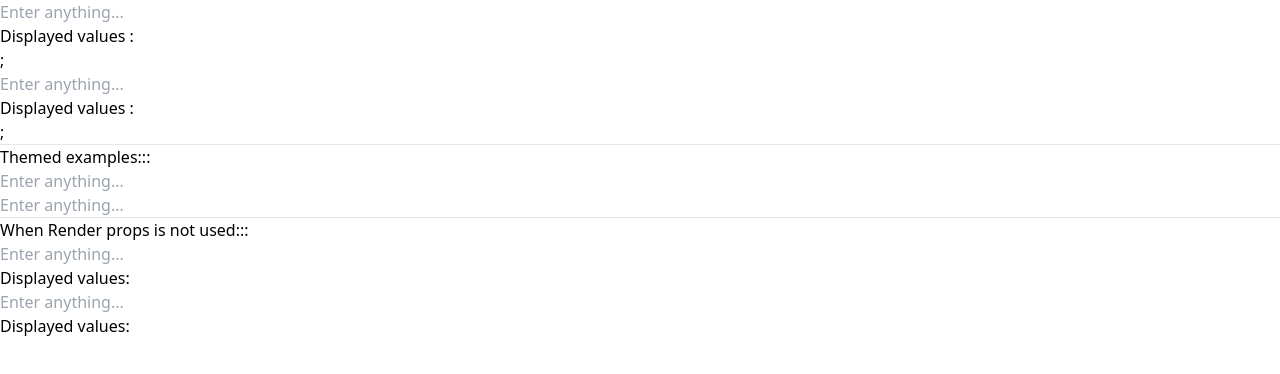
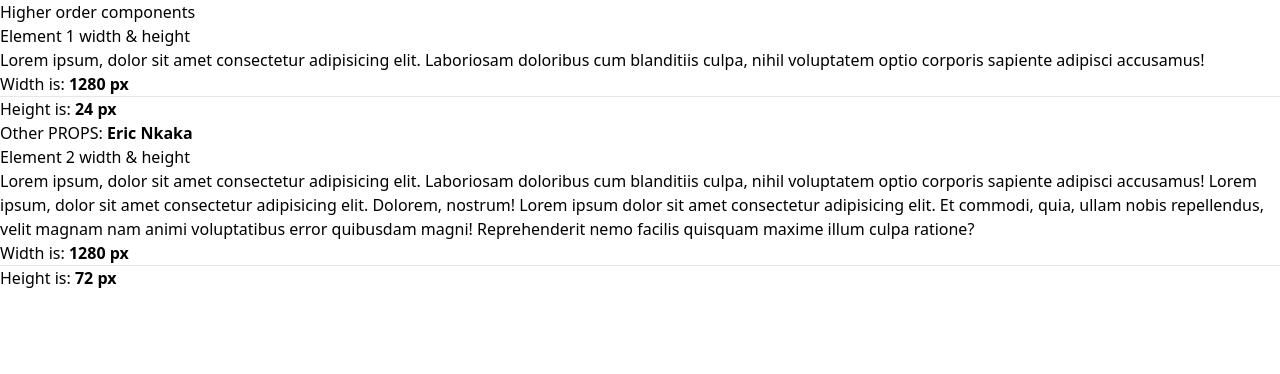
Before and after one commit to Nkaka23dev/React-strapi-playground, a React (Vite) app: page / in a window 1280 px wide. Shown: the top 374 px of the page. Built offline with nearby package versions, Linux system fonts and the light colour scheme.

Commit message:
feat: HOC

```diff
--- a/src/designPattern/HOC/Comp1.tsx
+++ b/src/designPattern/HOC/Comp1.tsx
@@ -1,28 +1,33 @@
-/* eslint-disable @typescript-eslint/no-explicit-any */
 import { forwardRef, Ref } from "react";
-import withDimensions from "./WithDimensions";
+import withDimensions, { DimensionsProps } from "./WithDimensions";
 
-export type Comp1Props = {
-  width: any;
-  height: any;
-  ref: Ref<any>;
-  adProps: string;
-};
-
-function Comp1({ width, height, adProps }: Comp1Props, ref: any) {
+function Comp(
+  { width, height, name }: Omit<DimensionsProps, "ref">,
+  ref: Ref<HTMLDivElement>
+) {
   return (
-    <div ref={ref} className="border-red-600 border-4 h-[140px] w-[401px]">
-      <h1>Hey I Comp1</h1>
+    <div>
+      <h1 className="text-lg font-semibold py-4 text-red-800">
+        Element 1 width & height
+      </h1>
+      <div
+        ref={ref}
+        className="w-[40rem] h-[10rem] border-red-500 border-4 p-5"
+      >
+        Lorem ipsum, dolor sit amet consectetur adipisicing elit. Laboriosam
+        doloribus cum blanditiis culpa, nihil voluptatem optio corporis sapiente
+        adipisci accusamus!
+      </div>
       <p>
-        My width is: <b className="text-blue-500">{width}</b>
+        Width is: <b className="text-red-800">{width} px</b>
+        <hr />
+        Height is: <b className="text-red-800">{height} px</b>
+        <br />
+        Other PROPS: <b className="text-green-800">{name} </b>
       </p>
-      <p>
-        My Height is: <b className="text-blue-500">{height}</b>
-      </p>
-      <b>Checks::::{adProps}</b>
     </div>
   );
 }
 
-const NewComp1 = withDimensions(forwardRef(Comp1));
-export default NewComp1;
+const Comp1 = withDimensions(forwardRef(Comp));
+export default Comp1;
--- a/src/designPattern/HOC/Comp2.tsx
+++ b/src/designPattern/HOC/Comp2.tsx
@@ -1,16 +1,35 @@
-/* eslint-disable @typescript-eslint/no-explicit-any */
-import { forwardRef } from "react";
-import { Comp1Props } from "./Comp1";
-import withDimensions from "./WithDimensions";
+import { forwardRef, Ref } from "react";
+import withDimensions, { DimensionsProps } from "./WithDimensions";
 
-function Comp2({ width, height }: Comp1Props, ref: any) {
+function Comp(
+  { width, height }: Omit<DimensionsProps, "ref">,
+  ref: Ref<HTMLDivElement>
+) {
   return (
-    <div ref={ref} className="border-8 border-green-600">
-      <h1 className="">Height is:: {height}</h1>
-      <h1>Width is:: {width}</h1>
+    <div>
+      <h1 className="text-lg font-semibold py-4 text-blue-800">
+        Element 2 width & height
+      </h1>
+      <div
+        ref={ref}
+        className="w-[35rem] min-h-[1px] border-blue-500 border-4 p-5"
+      >
+        Lorem ipsum, dolor sit amet consectetur adipisicing elit. Laboriosam
+        doloribus cum blanditiis culpa, nihil voluptatem optio corporis sapiente
+        adipisci accusamus! Lorem ipsum, dolor sit amet consectetur adipisicing
+        elit. Dolorem, nostrum! Lorem ipsum dolor sit amet consectetur
+        adipisicing elit. Et commodi, quia, ullam nobis repellendus, velit
+        magnam nam animi voluptatibus error quibusdam magni! Reprehenderit nemo
+        facilis quisquam maxime illum culpa ratione?
+      </div>
+      <p>
+        Width is: <b className="text-blue-800">{width} px</b>
+        <hr />
+        Height is: <b className="text-blue-800">{height} px</b>
+      </p>
     </div>
   );
 }
 
-const Comp2HOC = withDimensions(forwardRef(Comp2));
-export default Comp2HOC;
+const Comp2 = withDimensions(forwardRef(Comp));
+export default Comp2;
--- /dev/null
+++ b/src/designPattern/HOC/HOCHome.tsx
@@ -0,0 +1,13 @@
+import Comp1 from "./Comp1";
+import Comp2 from "./Comp2";
+
+export default function HOCHome() {
+  return (
+    <div className="max-w-7xl mx-auto py-8">
+      <h1 className="font-semibold text-2xl pb-7">Higher order components</h1>
+      <Comp1 name="Eric Nkaka" />
+      <div className="py-5" />
+      <Comp2 />
+    </div>
+  );
+}
--- a/src/designPattern/HOC/WithDimensions.tsx
+++ b/src/designPattern/HOC/WithDimensions.tsx
@@ -1,20 +1,29 @@
 /* eslint-disable @typescript-eslint/no-explicit-any */
-import { ComponentType, useEffect, useRef, useState } from "react";
+import { LegacyRef, useEffect, useRef, useState } from "react";
 
-export default function withDimensions(Element: ComponentType<any>) {
-  return function WithDimension(props: any) {
-    const [height, setHeight] = useState(null);
-    const [width, setWidth] = useState(null);
+export type DimensionsProps = {
+  width: number;
+  height: number;
+  ref: LegacyRef<HTMLElement>;
+  name: string;
+};
 
-    const compRef = useRef<any>();
+export default function withDimensions(Component: any) {
+  return function WithDimensions(props: any) {
+    const [width, setWidth] = useState(0);
+    const [height, setHeight] = useState(0);
+
+    const refValue = useRef<HTMLElement>(null);
 
     useEffect(() => {
-      if (compRef.current) {
-        setWidth(compRef.current.offsetWidth);
-        setHeight(compRef.current.offsetHeight);
+      if (refValue.current) {
+        setWidth(refValue.current.offsetWidth);
+        setHeight(refValue.current.offsetHeight);
       }
-    }, [compRef]);
+    }, []);
 
-    return <Element ref={compRef} height={height} width={width} {...props} />;
+    return (
+      <Component ref={refValue} width={width} height={height} {...props} />
+    );
   };
 }
--- a/src/designPattern/RenderProps/Input.tsx
+++ /dev/null
@@ -1,25 +0,0 @@
-/* eslint-disable @typescript-eslint/no-explicit-any */
-import { useState } from "react";
-
-export default function Input({ displayContent }: any) {
-  const [value, setValue] = useState("");
-
-  const handleChanges = (e: React.ChangeEvent<HTMLInputElement>) => {
-    e.preventDefault();
-    setValue(e.target.value);
-  };
-
-  return (
-    <div className="max-w-4xl mx-auto py-5">
-      <input
-        type="text"
-        onChange={(e) => handleChanges(e)}
-        className="w-full  px-4 py-3 outline-none border-2 rounded-sm"
-        placeholder="Enter anything..."
-      />
-      <p className="py-3 flex gap-3">
-        Displayed values : {displayContent(value)}
-      </p>
-    </div>
-  );
-}
--- a/src/designPattern/RenderProps/RenderProps.tsx
+++ /dev/null
@@ -1,46 +0,0 @@
-import Input from "./Input";
-import ThemedInputExample from "./ThemedInputExample";
-import WhenIgnoredRenderProps from "./WhenIgnoredRenderProps";
-
-const displayContent = (value: string) => <div>{value}</div>;
-const boldedContent = (value: string) => (
-  <p className="font-bold  text-base">{value}</p>
-);
-
-export default function RenderProps() {
-  const lightTheme = {
-    input: "border-gray-300",
-    placeHolder: "placeholder-black",
-    text: "text-gray-700",
-  };
-
-  const darkTheme = {
-    input: "border-green-700 bg-green-800 text-white",
-    placeHolder: "placeholder-white",
-    text: "text-green-300",
-  };
-  return (
-    <>
-      <div>
-        <Input displayContent={displayContent} />;
-        <Input displayContent={boldedContent} />;
-      </div>
-      <hr />
-      <div>
-        <h1 className="text-center text-xl font-bold underline py-4">
-          Themed examples:::
-        </h1>
-        <ThemedInputExample render={displayContent} theme={darkTheme} />
-        <ThemedInputExample render={boldedContent} theme={lightTheme} />
-      </div>
-      <hr />
-      <div>
-        <h1 className="text-center text-xl font-bold underline py-4">
-          When Render props is not used:::
-        </h1>
-        <WhenIgnoredRenderProps variant="default" />
-        <WhenIgnoredRenderProps variant="bolded" />
-      </div>
-    </>
-  );
-}
--- a/src/designPattern/RenderProps/ThemedInputExample.tsx
+++ /dev/null
@@ -1,30 +0,0 @@
-import React, { useState } from "react";
-
-interface ThemedInputProps {
-  theme: { [key: string]: string };
-  render: (value: string, theme: { [key: string]: string }) => React.ReactNode;
-}
-
-export default function ThemedInputExample({
-  theme,
-  render,
-}: ThemedInputProps) {
-  const [value, setValue] = useState("");
-
-  const handleChanges = (e: React.ChangeEvent<HTMLInputElement>) => {
-    setValue(e.target.value);
-  };
-
-  return (
-    <div className="max-w-4xl mx-auto py-5">
-      <input
-        type="text"
-        value={value}
-        onChange={handleChanges}
-        className={`w-full px-4 py-3 outline-none border-2 rounded-sm ${theme.input} ${theme.placeHolder}`}
-        placeholder="Enter anything..."
-      />
-      <p className={`py-3 flex gap-3 ${theme.text}`}>{render(value, theme)}</p>
-    </div>
-  );
-}
--- a/src/designPattern/RenderProps/WhenIgnoredRenderProps.tsx
+++ /dev/null
@@ -1,47 +0,0 @@
-import { useState } from "react";
-
-type InputProps = {
-  variant?: "default" | "bolded";
-};
-
-export default function WhenIgnoredRenderProps({
-  variant = "default",
-}: InputProps) {
-  const [value, setValue] = useState("");
-
-  const handleChanges = (e: React.ChangeEvent<HTMLInputElement>) => {
-    e.preventDefault();
-    setValue(e.target.value);
-  };
-
-  const renderContent = () => {
-    switch (variant) {
-      case "bolded":
-        return <p className="font-bold text-red-500 text-lg">{value}</p>;
-      case "default":
-      default:
-        return <div>{value}</div>;
-    }
-  };
-
-  return (
-    <div className="max-w-4xl mx-auto py-5">
-      <input
-        type="text"
-        onChange={handleChanges}
-        className="w-full px-4 py-3 outline-none border-2 rounded-sm"
-        placeholder="Enter anything..."
-      />
-      <p className="py-3 flex gap-3">Displayed values: {renderContent()}</p>
-    </div>
-  );
-}
-/**
- DISADVANTAGES:::
-
- - Reduced Flexibility in Customization: With render props or children approach, consumers of the component have more control over how the content is displayed because they can define any custom rendering logic they want. In the refactored approach, they are limited to the predefined variants (default or bolded).
-
- - Code Readability: Conditional rendering within components can sometimes make the code less readable, especially if the logic for different variants becomes complex. It might be harder to understand how each variant affects the rendering without diving into the Input component code.
-
- -Scalability: If the number of variants grows significantly, managing them all within a single Input component might become unwieldy. This can potentially lead to a bloated component with many conditional checks.
- * ***/
--- a/src/pages/PlayGround.tsx
+++ b/src/pages/PlayGround.tsx
@@ -1,6 +1,6 @@
 // import { useEffect, useState } from "react";
 
-import RenderProps from "../designPattern/RenderProps/RenderProps";
+import HOCHome from "../designPattern/Hoc/HOCHome";
 
 export default function PlayGround() {
   // const [count, setCount] = useState(0);
@@ -38,7 +38,7 @@ export default function PlayGround() {
       </div> */}
       {/* <CopilotComponent /> */}
       {/* <HOCPattern /> */}
-      <RenderProps />
+      <HOCHome />
     </>
   );
 }
```
Also changed, not shown: src/designPattern/HOC/HOCPattern.tsx (deleted, +0 -11 lines), src/pages/ChildAndProps/Child.tsx (deleted, +0 -26 lines), src/pages/ChildAndProps/Parent.tsx (deleted, +0 -9 lines).
